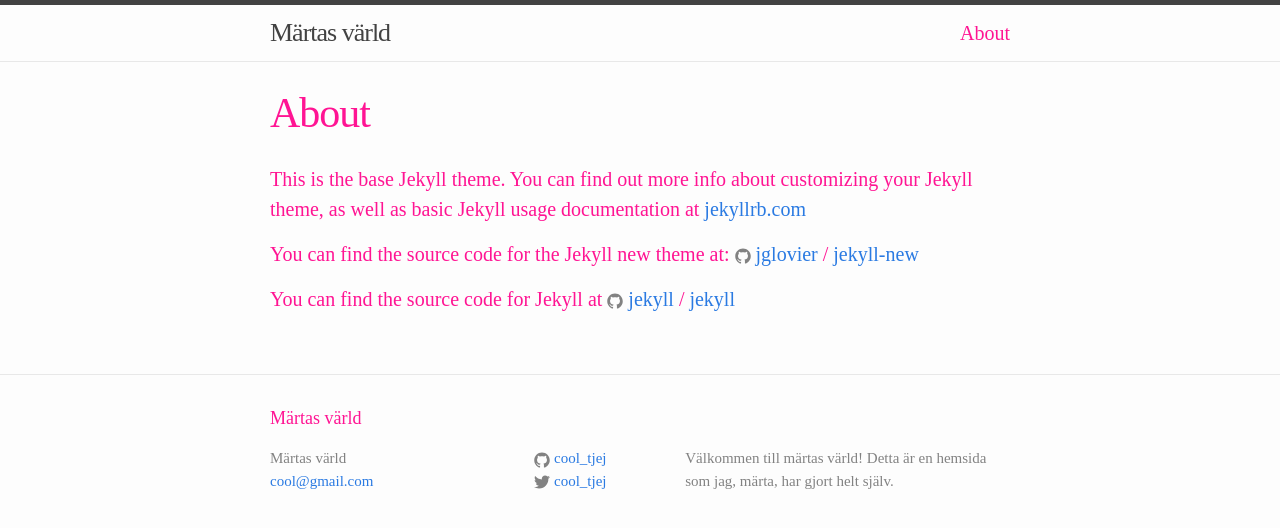
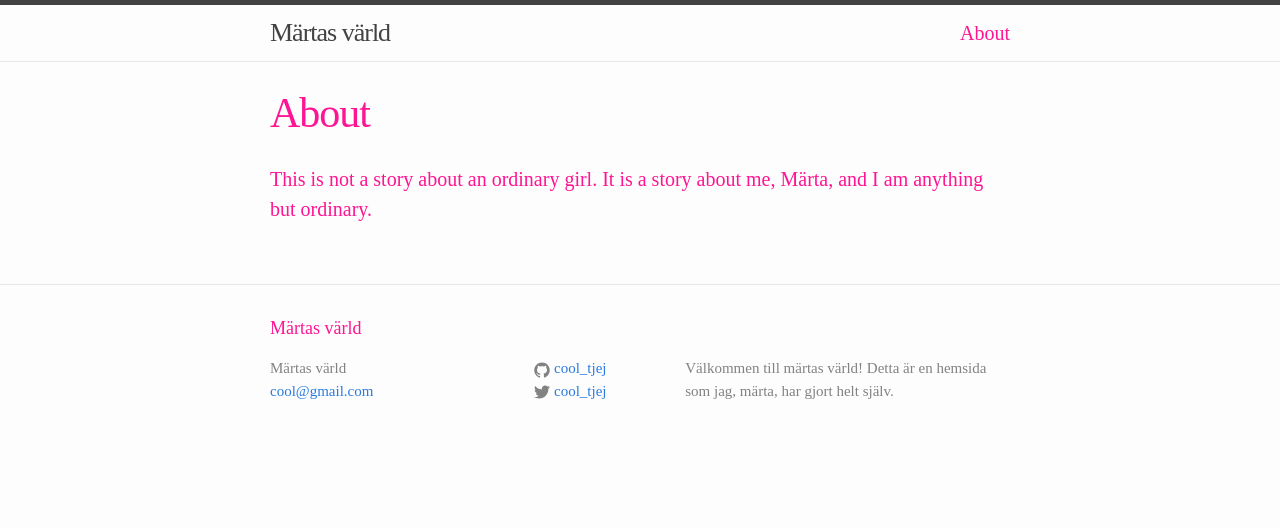
Before and after one commit to martan8/martan8.github.io, a Jekyll site: the page built from about.md, in a window 1280 px wide. Shown: the top 528 px of the page. Built offline with Jekyll 4.4.1, drawn with Linux system fonts in a browser that asks for light colours.

Commit message:
Update about.md

```diff
--- a/about.md
+++ b/about.md
@@ -4,12 +4,4 @@
 permalink: /about/
 ---
 
-This is the base Jekyll theme. You can find out more info about customizing your Jekyll theme, as well as basic Jekyll usage documentation at [jekyllrb.com](http://jekyllrb.com/)
-
-You can find the source code for the Jekyll new theme at:
-{% include icon-github.html username="jglovier" %} /
-[jekyll-new](https://github.com/jglovier/jekyll-new)
-
-You can find the source code for Jekyll at
-{% include icon-github.html username="jekyll" %} /
-[jekyll](https://github.com/jekyll/jekyll)
+This is not a story about an ordinary girl. It is a story about me, Märta, and I am anything but ordinary.
```
